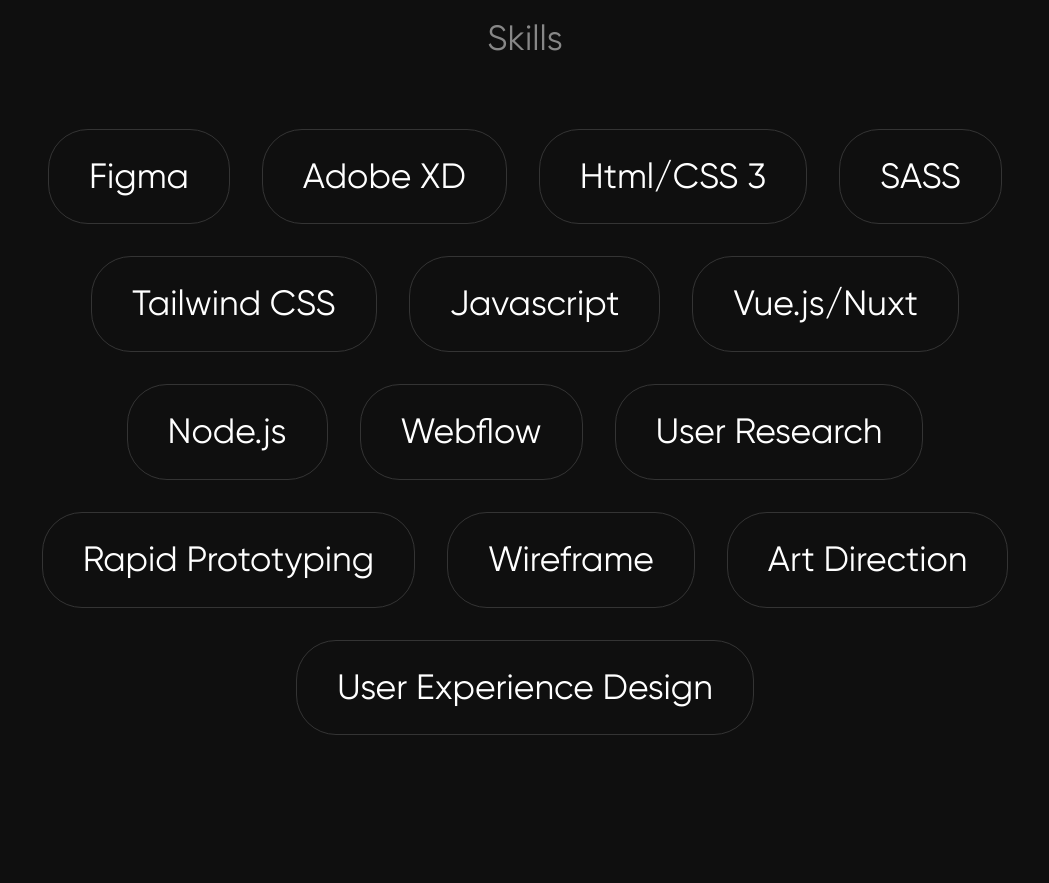
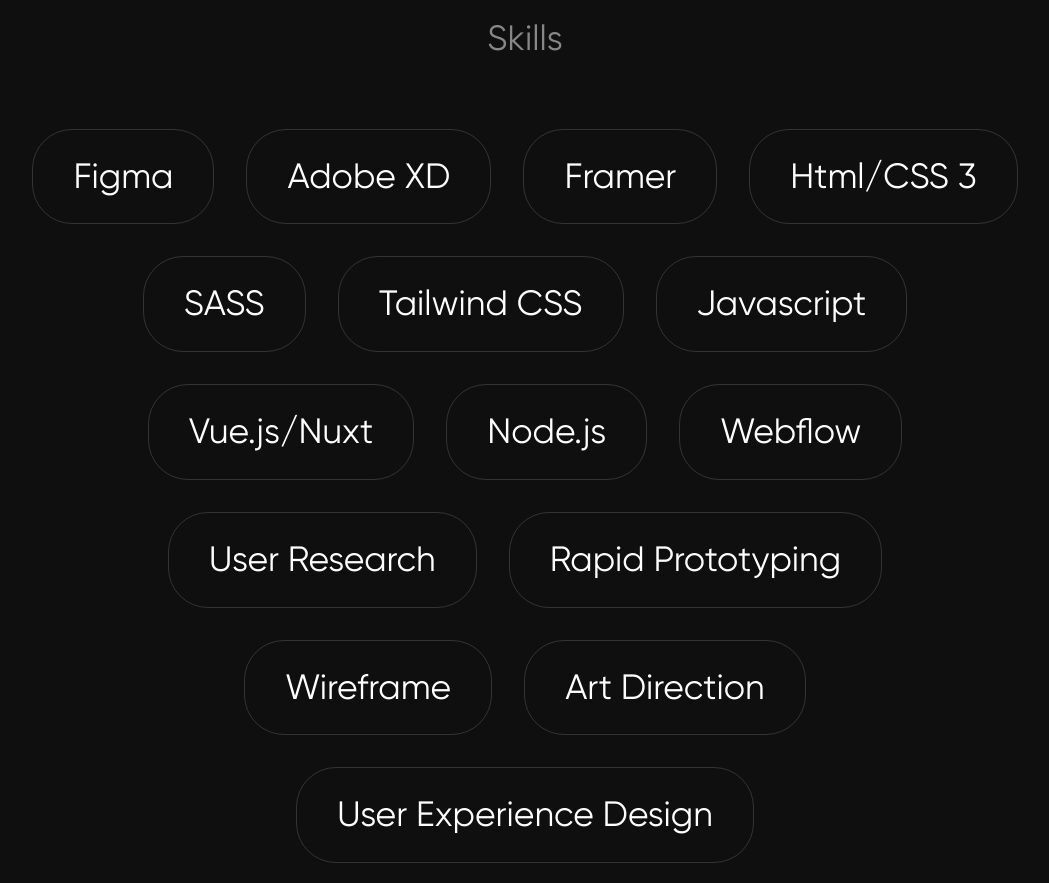
Before and after one commit to JiggaLa/portfolio-jay, a Nuxt app: page / in a window 1280 px wide. Shown: the part 2260-3143 px from the top of the page, without its empty margins (115-1164 px from the left). Built offline with nearby package versions, Linux system fonts and the light colour scheme.

Commit message:
feat: added framer skill

```diff
--- a/app.vue
+++ b/app.vue
@@ -4,6 +4,7 @@ import Skill from "~/components/Skill.vue";
 const skills = ref([
   "Figma",
   "Adobe XD",
+  "Framer",
   "Html/CSS 3",
   "SASS",
   "Tailwind CSS",
```
